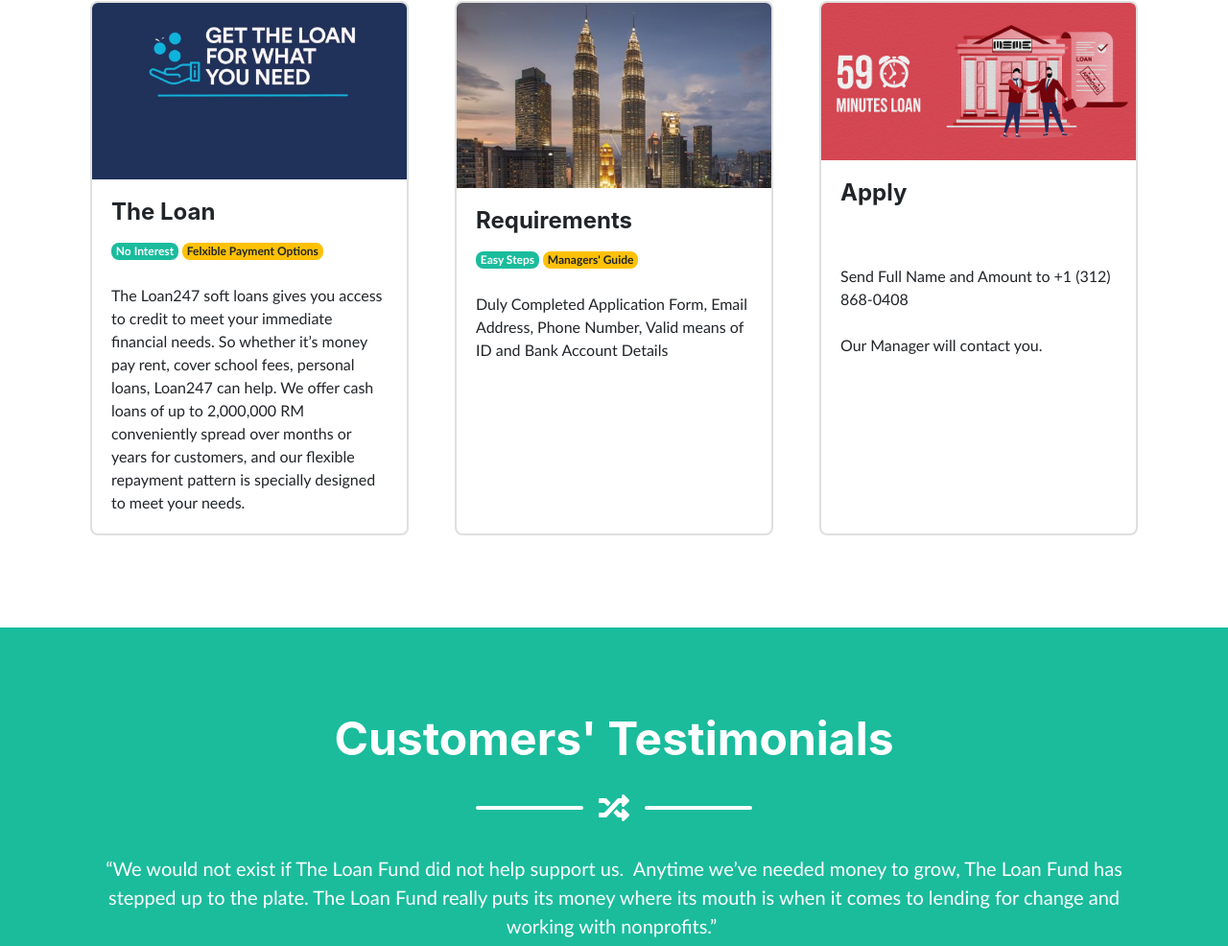
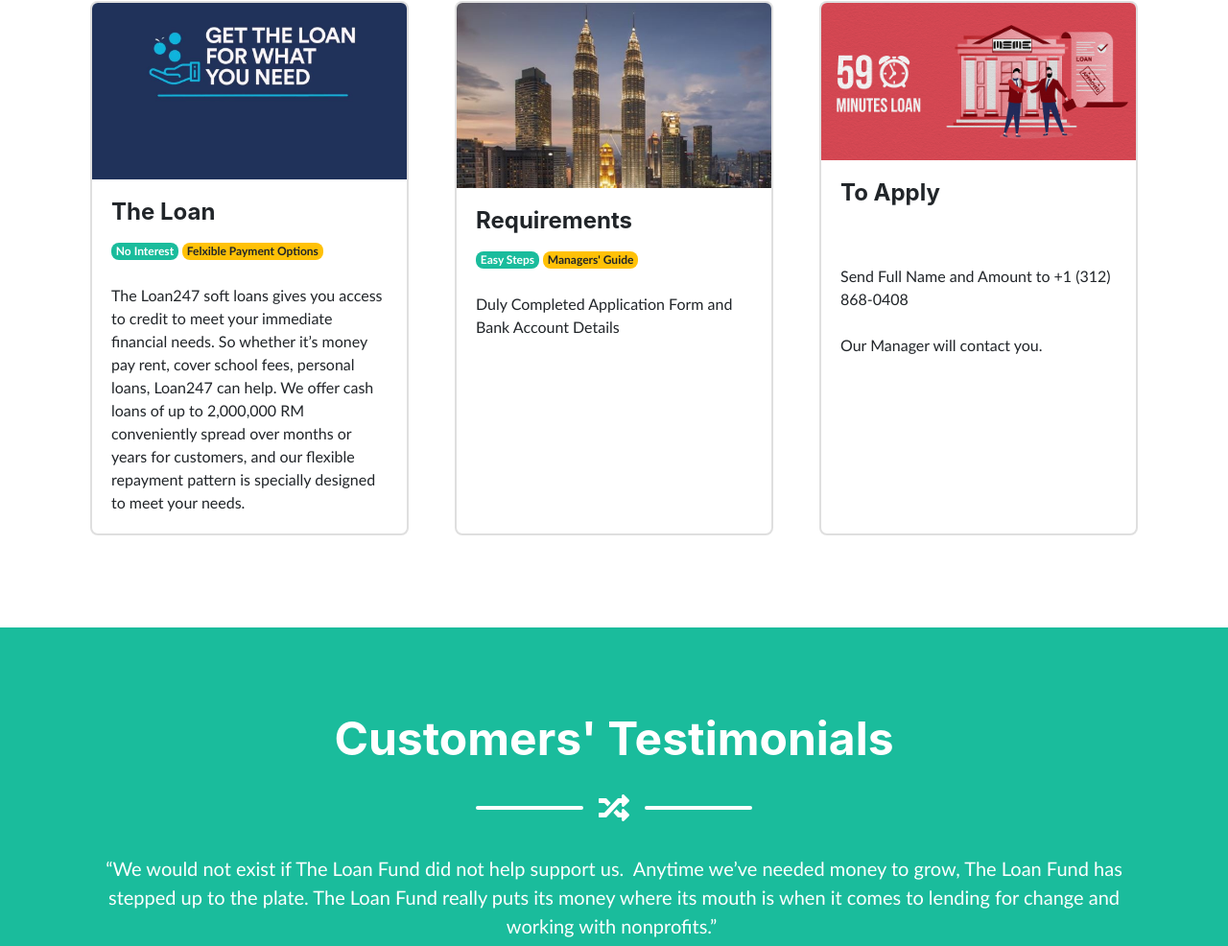
Before and after one commit to loans247/loans247.github.io, a plain HTML site: page index.html in a window 1280 px wide. Shown: the part 935-1921 px from the top of the page at 96% size. Drawn offline with Linux system fonts and the light colour scheme; a web font is replaced by a local one.

Commit message:
Update index.html

```diff
--- a/index.html
+++ b/index.html
@@ -96,7 +96,7 @@
                             <p class="card-text">
                                 <span class="badge badge-primary">Easy Steps</span>
                                 <span class="badge badge-warning">Managers' Guide</span>
-                                </br></br>Duly Completed Application Form, Email Address, Phone Number, Valid means of ID and Bank Account Details
+                                </br></br>Duly Completed Application Form and Bank Account Details
                         </div>
                     </div>
                 </div>
@@ -105,7 +105,7 @@
                         <a><img class="card-img-top" src="./assets/img/approved.png" alt="Apply"></a>
                         <div class="card-body">
                             <h4 class="card-title">
-                                <a>Apply</a>
+                                <a>To Apply</a>
                             </h4>
                             <p class="card-text">
                                 <span class="badge badge-danger"></span>
```
